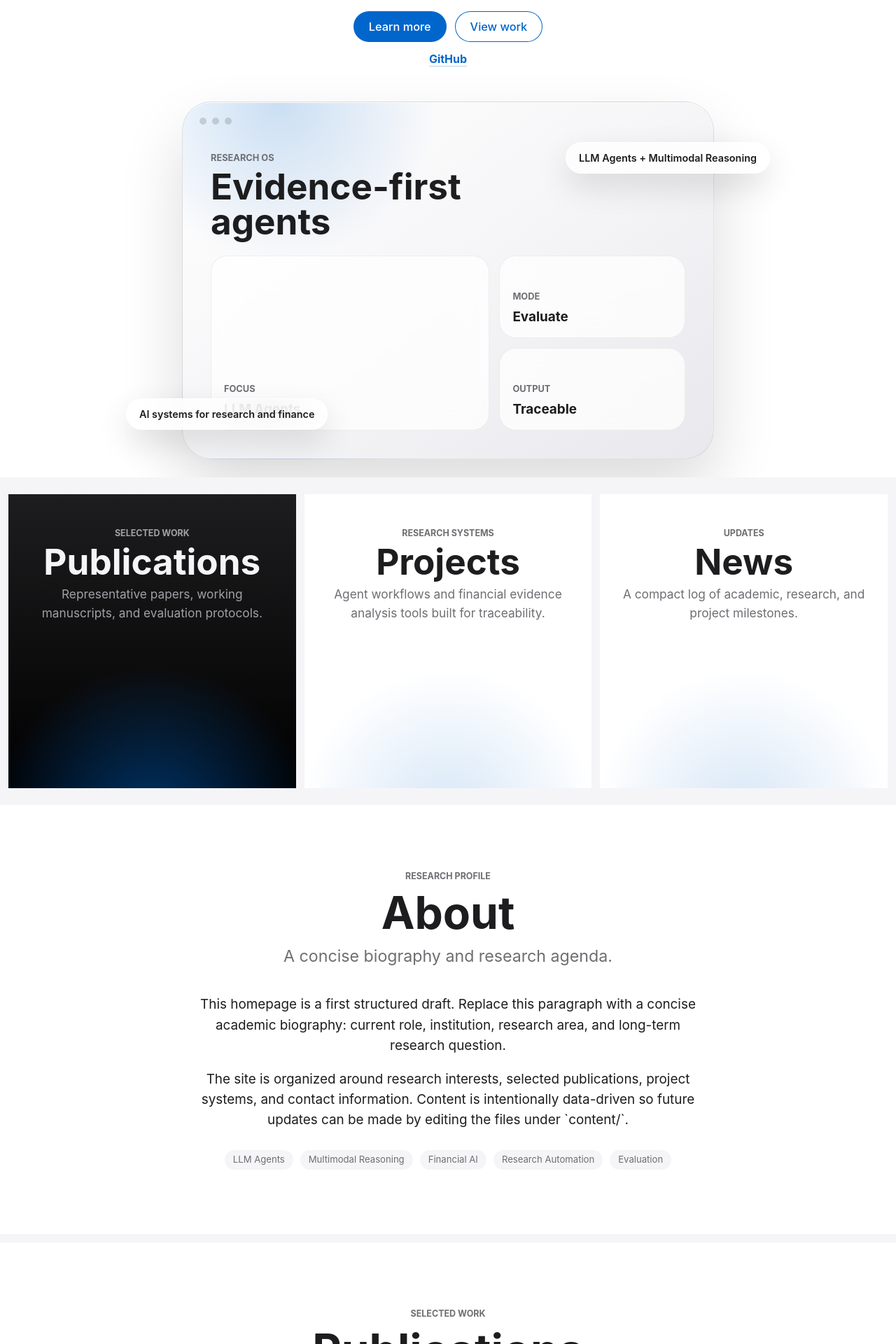
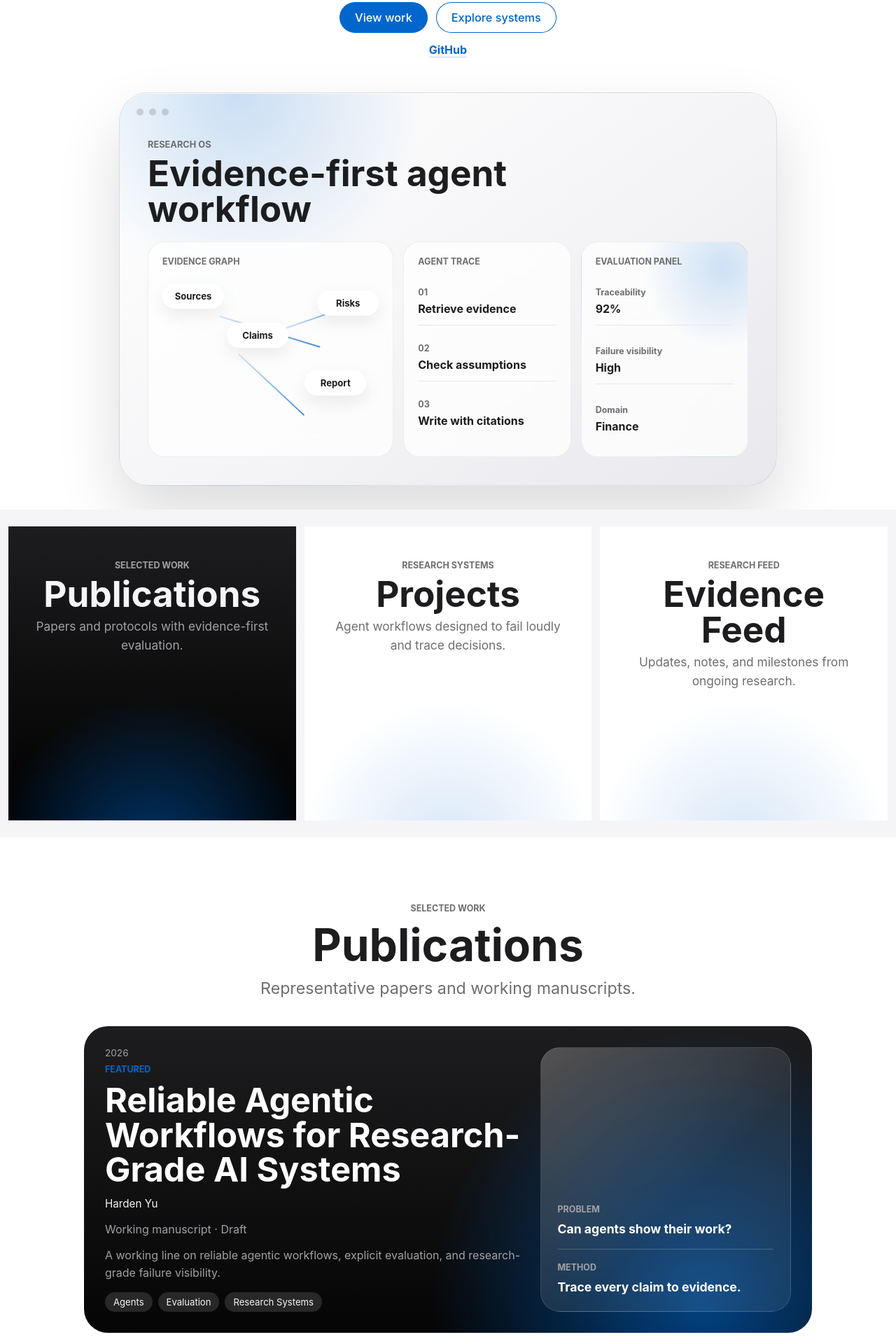
Before and after one commit to hardenyu21/hardenyu21.github.io, a React (Vite) app: page / in a window 1280 px wide. Shown: the part 480-2400 px from the top of the page at 70% size. Built offline with nearby package versions, Linux system fonts and the light colour scheme.

Commit message:
Implement Apple-inspired homepage v2

```diff
--- a/content/profile.json
+++ b/content/profile.json
@@ -4,7 +4,17 @@
   "affiliation": "Independent Research / Academic Homepage Placeholder",
   "location": "Shanghai, China",
   "email": "your.email@example.com",
-  "tagline": "I study reliable AI systems, agentic workflows, and their applications in research and financial decision-making.",
+  "tagline": "Reliable AI agents for research and financial evidence.",
+  "heroEyebrow": "Research OS",
+  "heroSubhead": "Designing agentic workflows that make evidence traceable, evaluation explicit, and failure visible.",
+  "primaryCta": {
+    "label": "View work",
+    "href": "#publications"
+  },
+  "secondaryCta": {
+    "label": "Explore systems",
+    "href": "#projects"
+  },
   "researchInterests": [
     "LLM Agents",
     "Multimodal Reasoning",
@@ -18,5 +28,5 @@
       "href": "https://github.com/hardenyu21"
     }
   ],
-  "contactNote": "Open to focused research conversations on reliable agents, evaluation, multimodal systems, and AI for finance."
+  "contactNote": "For focused conversations on reliable agents, evaluation, and AI for finance."
 }
--- a/src/App.tsx
+++ b/src/App.tsx
@@ -21,37 +21,19 @@ export default function App() {
           <a className="promo-card promo-dark" href="#publications">
             <span className="promo-kicker">Selected work</span>
             <strong>Publications</strong>
-            <p>Representative papers, working manuscripts, and evaluation protocols.</p>
+            <p>Papers and protocols with evidence-first evaluation.</p>
           </a>
           <a className="promo-card" href="#projects">
             <span className="promo-kicker">Research systems</span>
             <strong>Projects</strong>
-            <p>Agent workflows and financial evidence analysis tools built for traceability.</p>
+            <p>Agent workflows designed to fail loudly and trace decisions.</p>
           </a>
-          <a className="promo-card" href="#news">
-            <span className="promo-kicker">Updates</span>
-            <strong>News</strong>
-            <p>A compact log of academic, research, and project milestones.</p>
+          <a className="promo-card" href="#evidence">
+            <span className="promo-kicker">Research feed</span>
+            <strong>Evidence Feed</strong>
+            <p>Updates, notes, and milestones from ongoing research.</p>
           </a>
         </section>
-
-        <Section
-          id="about"
-          title="About"
-          eyebrow="Research profile"
-          aside="A concise biography and research agenda."
-        >
-          <div className="prose">
-            {profile.bio.map((paragraph) => (
-              <p key={paragraph}>{paragraph}</p>
-            ))}
-          </div>
-          <div className="interest-grid" aria-label="Research interests">
-            {profile.researchInterests.map((interest) => (
-              <span key={interest}>{interest}</span>
-            ))}
-          </div>
-        </Section>
 
         <Section
           id="publications"
@@ -72,12 +54,30 @@ export default function App() {
         </Section>
 
         <Section
-          id="news"
-          title="News"
+          id="evidence"
+          title="Evidence Feed"
           eyebrow="Updates"
-          aside="A compact log for notable academic and project milestones."
+          aside="A compact research feed for milestones, notes, and active directions."
         >
           <NewsList items={news} />
+        </Section>
+
+        <Section
+          id="about"
+          title="Research Agenda"
+          eyebrow="About"
+          aside="A concise view of the research stance behind the systems."
+        >
+          <div className="prose">
+            {profile.bio.map((paragraph) => (
+              <p key={paragraph}>{paragraph}</p>
+            ))}
+          </div>
+          <div className="interest-grid" aria-label="Research interests">
+            {profile.researchInterests.map((interest) => (
+              <span key={interest}>{interest}</span>
+            ))}
+          </div>
         </Section>
 
         <Section
--- a/src/components/Header.tsx
+++ b/src/components/Header.tsx
@@ -1,8 +1,8 @@
 const navItems = [
-  { label: 'About', href: '#about' },
   { label: 'Publications', href: '#publications' },
   { label: 'Projects', href: '#projects' },
-  { label: 'News', href: '#news' },
+  { label: 'Evidence', href: '#evidence' },
+  { label: 'About', href: '#about' },
   { label: 'Contact', href: '#contact' },
 ];
 
--- a/src/components/Hero.tsx
+++ b/src/components/Hero.tsx
@@ -8,18 +8,17 @@ export function Hero({ profile }: HeroProps) {
   return (
     <section className="hero" id="top">
       <div className="hero-main">
-        <p className="kicker">{profile.location}</p>
+        <p className="kicker">{profile.heroEyebrow}</p>
         <h1>{profile.name}</h1>
         <p className="hero-title">{profile.tagline}</p>
-        <p className="hero-affiliation">
-          {profile.title} · {profile.affiliation}
-        </p>
+        <p className="hero-subhead">{profile.heroSubhead}</p>
+        <p className="hero-affiliation">{profile.title}</p>
         <div className="hero-actions" aria-label="Primary actions">
-          <a className="button button-primary" href="#about">
-            Learn more
+          <a className="button button-primary" href={profile.primaryCta.href}>
+            {profile.primaryCta.label}
           </a>
-          <a className="button button-secondary" href="#publications">
-            View work
+          <a className="button button-secondary" href={profile.secondaryCta.href}>
+            {profile.secondaryCta.label}
           </a>
         </div>
         <div className="hero-links" aria-label="Profile links">
@@ -40,28 +39,56 @@ export function Hero({ profile }: HeroProps) {
           <div className="device-screen">
             <div className="screen-title">
               <span>Research OS</span>
-              <strong>Evidence-first agents</strong>
+              <strong>Evidence-first agent workflow</strong>
             </div>
-            <div className="screen-grid">
-              <div className="screen-panel panel-large">
-                <span>Focus</span>
-                <strong>{profile.researchInterests[0]}</strong>
+            <div className="research-interface">
+              <div className="evidence-graph interface-card">
+                <div className="interface-label">Evidence Graph</div>
+                <div className="graph-canvas" aria-hidden="true">
+                  <span className="node node-source">Sources</span>
+                  <span className="node node-claim">Claims</span>
+                  <span className="node node-risk">Risks</span>
+                  <span className="node node-report">Report</span>
+                  <i className="edge edge-one" />
+                  <i className="edge edge-two" />
+                  <i className="edge edge-three" />
+                </div>
               </div>
-              <div className="screen-panel">
-                <span>Mode</span>
-                <strong>Evaluate</strong>
+              <div className="agent-trace interface-card">
+                <div className="interface-label">Agent Trace</div>
+                <ol>
+                  <li>
+                    <span>01</span>
+                    <strong>Retrieve evidence</strong>
+                  </li>
+                  <li>
+                    <span>02</span>
+                    <strong>Check assumptions</strong>
+                  </li>
+                  <li>
+                    <span>03</span>
+                    <strong>Write with citations</strong>
+                  </li>
+                </ol>
               </div>
-              <div className="screen-panel">
-                <span>Output</span>
-                <strong>Traceable</strong>
+              <div className="eval-panel interface-card">
+                <div className="interface-label">Evaluation Panel</div>
+                <div className="metric-row">
+                  <span>Traceability</span>
+                  <strong>92%</strong>
+                </div>
+                <div className="metric-row">
+                  <span>Failure visibility</span>
+                  <strong>High</strong>
+                </div>
+                <div className="metric-row">
+                  <span>Domain</span>
+                  <strong>Finance</strong>
+                </div>
               </div>
             </div>
           </div>
         </div>
-        <div className="floating-card card-top">
-          {profile.researchInterests.slice(0, 2).join(' + ')}
-        </div>
-        <div className="floating-card card-bottom">AI systems for research and finance</div>
       </div>
     </section>
   );
--- a/src/components/PublicationList.tsx
+++ b/src/components/PublicationList.tsx
@@ -5,9 +5,55 @@ type PublicationListProps = {
 };
 
 export function PublicationList({ publications }: PublicationListProps) {
+  const featured = publications.find((publication) => publication.featured);
+  const secondary = publications.filter((publication) => publication !== featured);
+
   return (
     <div className="publication-list">
-      {publications.map((publication) => (
+      {featured ? (
+        <article className="featured-publication" key={featured.title}>
+          <div className="feature-copy">
+            <div className="item-meta">
+              <span>{featured.year}</span>
+              <strong>Featured</strong>
+            </div>
+            <h3>{featured.title}</h3>
+            <p className="authors">{featured.authors}</p>
+            <p className="venue">
+              {featured.venue}
+              {featured.status ? ` · ${featured.status}` : ''}
+            </p>
+            <p className="feature-summary">
+              A working line on reliable agentic workflows, explicit evaluation, and
+              research-grade failure visibility.
+            </p>
+            <div className="tag-row">
+              {featured.tags.map((tag) => (
+                <span key={tag}>{tag}</span>
+              ))}
+            </div>
+            {featured.links.length > 0 ? (
+              <div className="inline-links">
+                {featured.links.map((link) => (
+                  <a key={link.label} href={link.href}>
+                    {link.label}
+                  </a>
+                ))}
+              </div>
+            ) : null}
+          </div>
+          <div className="feature-visual" aria-hidden="true">
+            <span>Problem</span>
+            <strong>Can agents show their work?</strong>
+            <i />
+            <span>Method</span>
+            <strong>Trace every claim to evidence.</strong>
+          </div>
+        </article>
+      ) : null}
+
+      <div className="publication-stack">
+        {secondary.map((publication) => (
           <article className="publication-item" key={publication.title}>
             <div className="item-meta">
               <span>{publication.year}</span>
@@ -38,5 +84,6 @@ export function PublicationList({ publications }: PublicationListProps) {
           </article>
         ))}
       </div>
+    </div>
   );
 }
--- a/src/styles/layout.css
+++ b/src/styles/layout.css
@@ -51,7 +51,7 @@ main {
   justify-items: center;
   gap: 34px;
   min-height: calc(100svh - 56px);
-  padding: 86px 20px 26px;
+  padding: 76px 20px 34px;
   overflow: hidden;
   border-bottom: 12px solid var(--surface);
   text-align: center;
@@ -73,11 +73,17 @@ main {
 }
 
 .hero-title {
-  max-width: 820px;
+  max-width: 920px;
   color: var(--text);
   font-size: clamp(1.55rem, 2.7vw, 2.45rem);
   font-weight: 600;
   line-height: 1.13;
+}
+
+.hero-subhead {
+  max-width: 680px;
+  color: var(--muted);
+  font-size: clamp(1.02rem, 1.8vw, 1.24rem);
 }
 
 .hero-affiliation {
@@ -139,15 +145,15 @@ main {
 
 .hero-visual {
   position: relative;
-  width: min(920px, 100%);
-  min-height: 360px;
+  width: min(1040px, 100%);
+  min-height: 430px;
   margin-top: 16px;
 }
 
 .device-shell {
   position: relative;
-  width: min(760px, 92%);
-  min-height: 360px;
+  width: min(940px, 94%);
+  min-height: 430px;
   margin: 0 auto;
   overflow: hidden;
   border: 1px solid rgba(0, 0, 0, 0.09);
@@ -175,8 +181,8 @@ main {
 
 .device-screen {
   display: grid;
-  gap: 24px;
-  padding: 40px;
+  gap: 22px;
+  padding: 34px 40px 40px;
   text-align: left;
 }
 
@@ -200,30 +206,138 @@ main {
   line-height: 0.98;
 }
 
-.screen-grid {
+.research-interface {
   display: grid;
-  grid-template-columns: 1.5fr 1fr;
+  grid-template-columns: 1.35fr 0.92fr 0.92fr;
   gap: 14px;
 }
 
-.screen-panel {
+.interface-card {
   display: grid;
-  min-height: 118px;
-  align-content: end;
-  gap: 10px;
-  padding: 18px;
+  min-height: 220px;
+  align-content: start;
+  gap: 16px;
+  padding: 20px;
   border: 1px solid rgba(0, 0, 0, 0.06);
   border-radius: 24px;
   background: rgba(255, 255, 255, 0.74);
   backdrop-filter: blur(20px);
 }
 
-.panel-large {
-  grid-row: span 2;
+.interface-label {
+  color: var(--muted);
+  font-size: 0.78rem;
+  font-weight: 700;
+  text-transform: uppercase;
 }
 
-.screen-panel strong {
-  font-size: 1.18rem;
+.graph-canvas {
+  position: relative;
+  min-height: 168px;
+}
+
+.node {
+  position: absolute;
+  z-index: 2;
+  display: inline-flex;
+  min-width: 88px;
+  justify-content: center;
+  padding: 10px 12px;
+  border-radius: 999px;
+  color: var(--text);
+  background: #ffffff;
+  box-shadow: 0 10px 26px rgba(0, 0, 0, 0.08);
+  font-size: 0.82rem;
+  font-weight: 700;
+}
+
+.node-source {
+  top: 8px;
+  left: 0;
+}
+
+.node-claim {
+  top: 64px;
+  left: 44%;
+  transform: translateX(-50%);
+}
+
+.node-risk {
+  right: 0;
+  top: 18px;
+}
+
+.node-report {
+  right: 18px;
+  bottom: 0;
+}
+
+.edge {
+  position: absolute;
+  z-index: 1;
+  height: 2px;
+  border-radius: 999px;
+  background: linear-gradient(90deg, rgba(0, 102, 204, 0.15), rgba(0, 102, 204, 0.75));
+  transform-origin: left center;
+}
+
+.edge-one {
+  top: 54px;
+  left: 82px;
+  width: 150px;
+  transform: rotate(17deg);
+}
+
+.edge-two {
+  top: 74px;
+  left: 54%;
+  width: 122px;
+  transform: rotate(-19deg);
+}
+
+.edge-three {
+  right: 72px;
+  bottom: 58px;
+  width: 128px;
+  transform: rotate(43deg);
+}
+
+.agent-trace ol {
+  display: grid;
+  gap: 12px;
+  list-style: none;
+}
+
+.agent-trace li,
+.metric-row {
+  display: grid;
+  gap: 6px;
+  padding: 13px 0;
+  border-bottom: 1px solid var(--line);
+}
+
+.agent-trace li:last-child,
+.metric-row:last-child {
+  border-bottom: 0;
+}
+
+.agent-trace li span,
+.metric-row span {
+  color: var(--muted);
+  font-size: 0.78rem;
+  font-weight: 700;
+}
+
+.agent-trace li strong,
+.metric-row strong {
+  color: var(--text);
+  font-size: 1rem;
+}
+
+.eval-panel {
+  background:
+    radial-gradient(circle at 85% 12%, rgba(0, 102, 204, 0.18), transparent 34%),
+    rgba(255, 255, 255, 0.74);
 }
 
 .floating-card {
@@ -367,9 +481,86 @@ main {
 .publication-list,
 .project-list {
   display: grid;
-  gap: 0;
-  max-width: 920px;
+  gap: 18px;
+  max-width: 1040px;
   margin: 0 auto;
+}
+
+.featured-publication {
+  display: grid;
+  grid-template-columns: minmax(0, 1.25fr) minmax(260px, 0.75fr);
+  gap: 24px;
+  padding: 30px;
+  border-radius: 34px;
+  color: #f5f5f7;
+  background:
+    radial-gradient(circle at 85% 90%, rgba(0, 102, 204, 0.62), transparent 40%),
+    linear-gradient(180deg, #1d1d1f, #050505);
+}
+
+.feature-copy {
+  display: grid;
+  align-content: center;
+  gap: 12px;
+  min-height: 320px;
+}
+
+.featured-publication .item-meta,
+.featured-publication .venue,
+.featured-publication .feature-summary {
+  color: #a1a1a6;
+}
+
+.featured-publication h3 {
+  max-width: 660px;
+  color: #ffffff;
+  font-size: clamp(1.9rem, 3.8vw, 3.6rem);
+  line-height: 1.02;
+}
+
+.featured-publication .authors {
+  color: #f5f5f7;
+}
+
+.featured-publication .tag-row span {
+  color: #f5f5f7;
+  background: rgba(255, 255, 255, 0.13);
+}
+
+.feature-visual {
+  display: grid;
+  align-content: end;
+  gap: 10px;
+  min-height: 300px;
+  padding: 24px;
+  border: 1px solid rgba(255, 255, 255, 0.13);
+  border-radius: 28px;
+  background:
+    linear-gradient(135deg, rgba(255, 255, 255, 0.18), transparent 58%),
+    rgba(255, 255, 255, 0.08);
+}
+
+.feature-visual span {
+  color: #a1a1a6;
+  font-size: 0.78rem;
+  font-weight: 700;
+  text-transform: uppercase;
+}
+
+.feature-visual strong {
+  color: #ffffff;
+  font-size: 1.1rem;
+}
+
+.feature-visual i {
+  width: 100%;
+  height: 1px;
+  margin: 8px 0;
+  background: rgba(255, 255, 255, 0.2);
+}
+
+.publication-stack {
+  display: grid;
   padding: 8px 28px;
   border-radius: 30px;
   background: var(--surface);
@@ -388,6 +579,67 @@ main {
 .publication-item:last-child,
 .project-item:last-child {
   margin-bottom: 0;
+}
+
+.system-card {
+  grid-template-columns: 230px minmax(0, 1fr);
+  min-height: 300px;
+  padding: 26px;
+  margin: 0;
+  border: 0;
+  border-radius: 34px;
+  background: var(--surface);
+}
+
+.system-card-visual {
+  position: relative;
+  overflow: hidden;
+  min-height: 248px;
+  border-radius: 26px;
+  background:
+    radial-gradient(circle at 28% 18%, rgba(0, 102, 204, 0.22), transparent 34%),
+    linear-gradient(160deg, #ffffff, #e8e8ed);
+}
+
+.system-index {
+  position: absolute;
+  top: 18px;
+  left: 18px;
+  color: rgba(29, 29, 31, 0.34);
+  font-size: 3.2rem;
+  font-weight: 700;
+  line-height: 1;
+}
+
+.system-lines {
+  position: absolute;
+  right: 22px;
+  bottom: 24px;
+  left: 22px;
+  display: grid;
+  gap: 12px;
+}
+
+.system-lines i {
+  display: block;
+  height: 10px;
+  border-radius: 999px;
+  background: rgba(0, 102, 204, 0.22);
+}
+
+.system-lines i:nth-child(2) {
+  width: 76%;
+  background: rgba(29, 29, 31, 0.16);
+}
+
+.system-lines i:nth-child(3) {
+  width: 54%;
+  background: rgba(0, 102, 204, 0.36);
+}
+
+.system-card .item-content {
+  align-content: center;
+  gap: 14px;
 }
 
 .item-meta {
@@ -526,8 +778,26 @@ main {
     padding: 30px 24px;
   }
 
-  .screen-grid,
+  .research-interface,
   .promo-grid {
+    grid-template-columns: 1fr;
+  }
+
+  .interface-card {
+    min-height: 190px;
+  }
+
+  .featured-publication {
+    grid-template-columns: 1fr;
+    padding: 24px;
+  }
+
+  .feature-copy,
+  .feature-visual {
+    min-height: auto;
+  }
+
+  .system-card {
     grid-template-columns: 1fr;
   }
 
@@ -604,6 +874,30 @@ main {
     border-radius: 24px;
   }
 
+  .publication-stack {
+    padding: 0 18px;
+    border-radius: 24px;
+  }
+
+  .system-card {
+    padding: 18px;
+    border-radius: 24px;
+  }
+
+  .system-card-visual {
+    min-height: 190px;
+  }
+
+  .graph-canvas {
+    min-height: 150px;
+  }
+
+  .node {
+    min-width: 72px;
+    padding: 9px 10px;
+    font-size: 0.74rem;
+  }
+
   .news-list li {
     grid-template-columns: 1fr;
     gap: 6px;
```
Also changed, not shown: src/components/ProjectList.tsx (+13 -5 lines), src/data/profile.ts (+9 -0 lines). Lines whose indentation alone changed are shown as unchanged.
